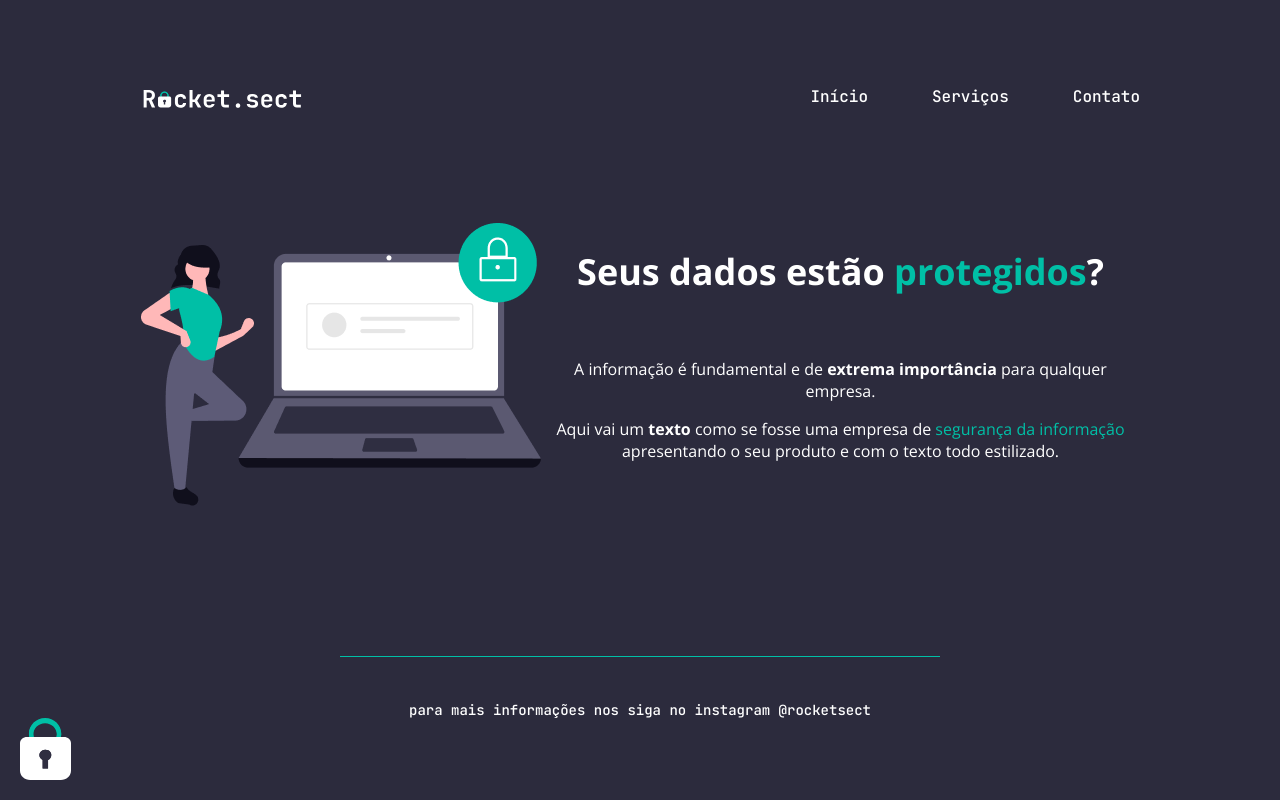
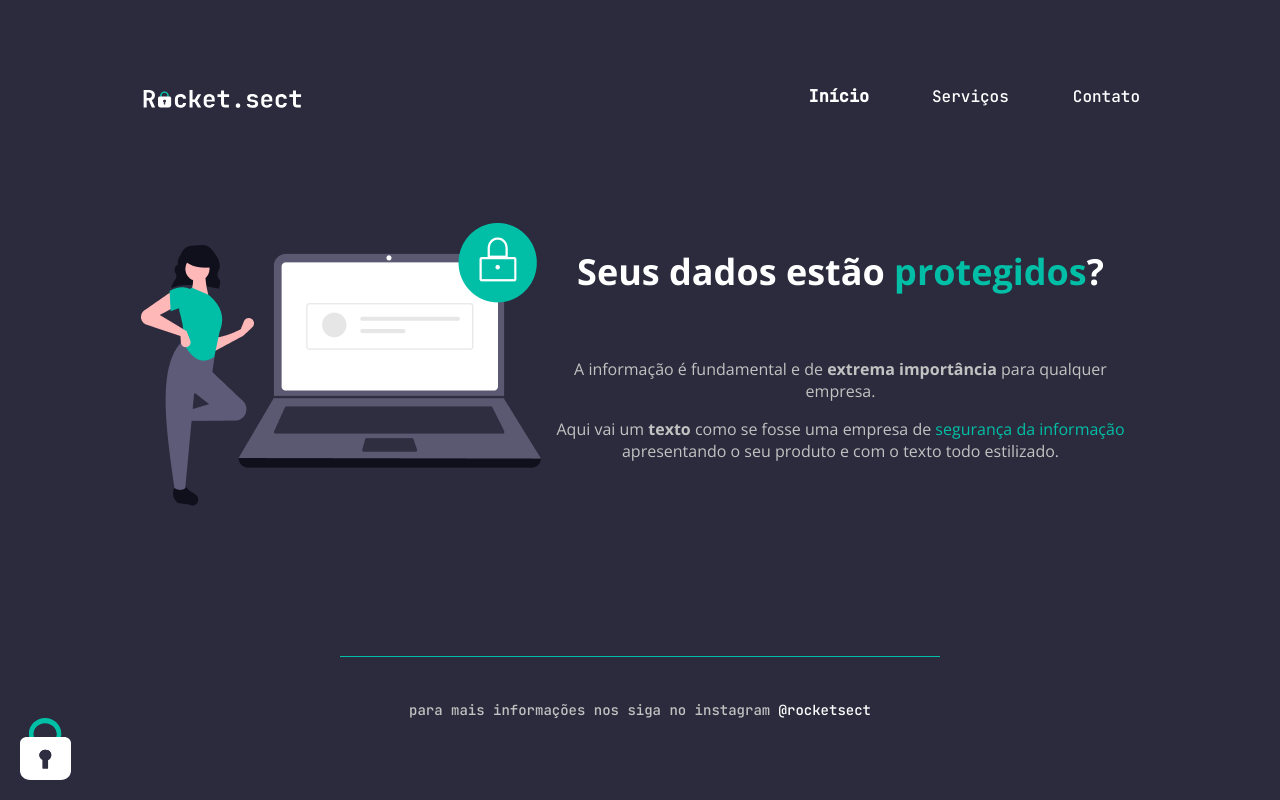
Before and after one commit to HenriqueBnchn/Stage2-Avan-ado, a plain HTML site: page index.html in a window 1280 px wide. In both pictures the pointer is over the item "Início". Drawn offline with nearby package versions, Linux system fonts and the light colour scheme.

Commit message:
Add files via upload

```diff
--- a/style.css
+++ b/style.css
@@ -19,6 +19,10 @@ a {
   text-decoration: none;
 }
 
+p{
+  color: #C2C2C2;
+}
+
 span {
   color: #00BFA6;
 }
@@ -33,6 +37,7 @@ nav{
   display: flex;
   justify-content: space-between;
   font-family: 'JetBrains Mono', monospace;
+  color: #C2C2C2;
 }
 
 main{
@@ -56,6 +61,12 @@ ul{
   list-style-type: none;
 }
 
+ul li:hover{
+  font-weight: bold;
+  scale: 105%;
+  color: #fff;
+}
+
 footer{
   font-family: 'JetBrains Mono', monospace;
   font-size: 14px;
```
